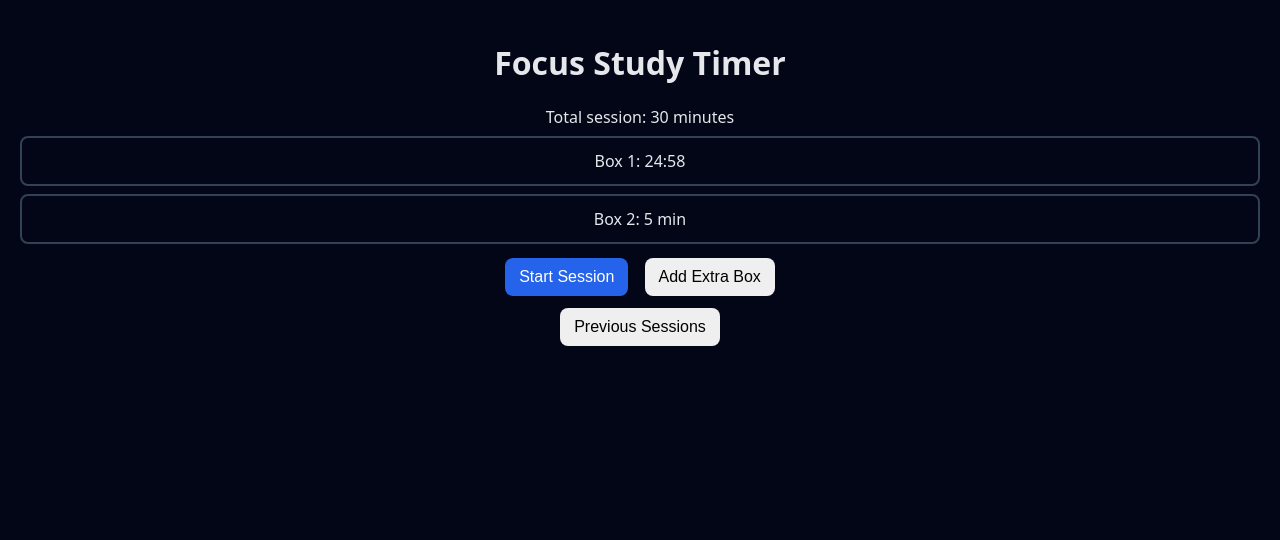
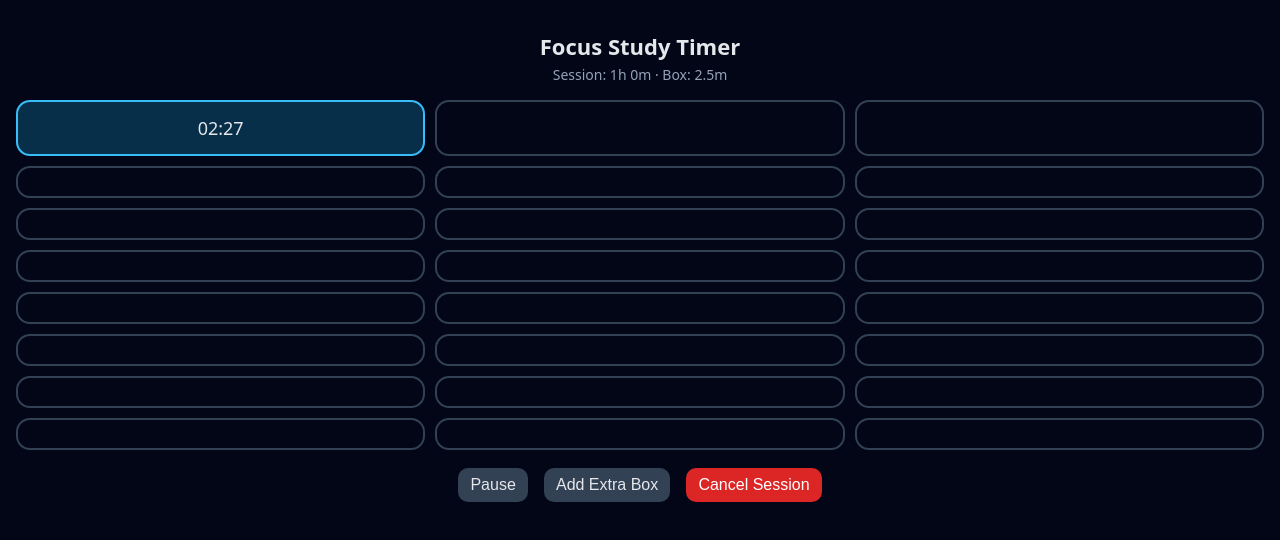
Before and after one commit to baljasem/Focus-Study-Timer, a plain HTML site: page index.html in a window 1280 px wide. Both pictures are taken after a click on the button "Start Session". Drawn offline with Linux system fonts and the light colour scheme.

Commit message:
Update index.html

```diff
--- a/index.html
+++ b/index.html
@@ -1,229 +1,260 @@
 <!DOCTYPE html>
 <html lang="en">
 <head>
-  <meta charset="UTF-8" />
+<meta charset="UTF-8">
+<meta name="viewport" content="width=device-width, initial-scale=1.0">
 <title>Focus Study Timer</title>
-  <meta name="viewport" content="width=device-width, initial-scale=1" />
 
-  <link rel="manifest" href="./manifest.json">
+<link rel="manifest" href="manifest.json">
 <meta name="theme-color" content="#020617">
+<link rel="icon" href="icon-192.png" sizes="192x192">
+<link rel="apple-touch-icon" href="icon-192.png">
 
 <style>
-    body {
-      font-family: system-ui, sans-serif;
-      background: #020617;
-      color: #e5e7eb;
-      margin: 0;
-      padding: 20px;
-      text-align: center;
+body{
+  margin:0;padding:16px;font-family:system-ui,sans-serif;
+  background:#020617;color:#e5e7eb;text-align:center;
 }
-    button {
-      margin: 6px;
-      padding: 10px 14px;
-      font-size: 16px;
-      border-radius: 8px;
-      border: none;
-      cursor: pointer;
+h1{font-size:22px;margin-bottom:4px}
+#sessionInfo{font-size:14px;color:#94a3b8;margin-bottom:10px}
+
+label{display:block;margin-top:10px;font-size:14px;color:#cbd5f5}
+select,button{
+  padding:8px 12px;margin:6px;font-size:16px;
+  border-radius:10px;border:none;
 }
-    .primary { background: #2563eb; color: white; }
-    .danger { background: #dc2626; color: white; }
-    .success { background: #16a34a; color: white; }
-    .hidden { display: none; }
-    .box {
-      border: 2px solid #334155;
-      padding: 12px;
-      margin: 8px 0;
-      border-radius: 8px;
+.primary{background:#38bdf8;color:#020617}
+.secondary{background:#334155;color:#e5e7eb}
+.danger{background:#dc2626;color:white}
+.success{background:#22c55e;color:#020617}
+
+.grid{
+  display:grid;grid-template-columns:repeat(3,1fr);
+  gap:10px;margin-top:16px;
 }
+.box{
+  padding:14px;border-radius:14px;
+  border:2px solid #334155;font-size:18px;
+}
+.active{border-color:#38bdf8;background:#082f49}
+.done{border-color:#22c55e;background:#052e16}
+.breakBox{border-color:#e5e7eb;background:#f8fafc;color:#020617}
+.hidden{display:none}
+
+.controls{margin-top:12px}
+.history{text-align:left;margin-top:16px;font-size:14px}
 </style>
 </head>
 
 <body>
 
 <h1>Focus Study Timer</h1>
-<div id="sessionInfo"></div>
+<div id="sessionInfo" class="hidden"></div>
 
-<div id="boxes"></div>
+<!-- HOME -->
+<div id="home">
+  <label>Session duration</label>
+  <select id="hours"></select> :
+  <select id="minutes"></select>
 
-<div>
-  <button id="startBtn" class="primary">Start Session</button>
-  <button id="pauseBtn" class="primary hidden">Pause</button>
-  <button id="resumeBtn" class="primary hidden">Resume</button>
-  <button id="addBoxBtn">Add Extra Box</button>
+  <label>Box duration (minutes)</label>
+  <select id="boxDuration"></select>
+
+  <label>Break after session (minutes)</label>
+  <select id="breakDuration">
+    <option value="0">No break</option>
+  </select>
+
+  <br>
+  <button class="primary" onclick="startSession()">Start Session</button>
+  <button class="secondary" onclick="toggleHistory()">Previous Sessions</button>
 </div>
 
-<div>
-  <button id="cancelBtn" class="danger hidden">Cancel Session</button>
-  <button id="repeatBtn" class="success hidden">Repeat Session</button>
+<!-- SESSION -->
+<div id="session" class="hidden">
+  <div id="grid" class="grid"></div>
+
+  <div class="controls">
+    <button class="secondary" onclick="pauseSession()">Pause</button>
+    <button class="secondary" onclick="addExtraBox()">Add Extra Box</button>
+    <button class="danger" id="cancelBtn" onclick="cancelSession()">Cancel Session</button>
+    <button class="success hidden" id="repeatBtn" onclick="repeatSession()">Repeat Session</button>
+  </div>
 </div>
 
-<div>
-  <button id="historyToggle">Previous Sessions</button>
-</div>
-
-<div id="history" class="hidden"></div>
+<div id="history" class="history hidden"></div>
 
 <script>
-/* ---------------- STATE ---------------- */
-let boxes = JSON.parse(localStorage.getItem("boxes")) || [25, 5];
-let currentIndex = 0;
-let remaining = 0;
-let interval = null;
-let paused = false;
-let sessionStart = null;
+/* ---------- STATE ---------- */
+let boxes=[], currentIndex=0;
+let sessionStart=0, paused=false, pauseAt=0;
+let totalSessionSeconds=0, boxSeconds=0, breakSeconds=0;
+let inBreak=false;
 
-/* ---------------- INIT ---------------- */
-renderBoxes();
-renderSessionInfo();
+/* ---------- SELECTS ---------- */
+const hoursSel=document.getElementById("hours");
+const minutesSel=document.getElementById("minutes");
+const boxSel=document.getElementById("boxDuration");
+const breakSel=document.getElementById("breakDuration");
 
-/* ---------------- UI ---------------- */
-function renderBoxes() {
-  const c = document.getElementById("boxes");
-  c.innerHTML = "";
-  boxes.forEach((m, i) => {
-    const d = document.createElement("div");
-    d.className = "box";
-    d.id = "box-" + i;
-    d.textContent = `Box ${i+1}: ${m} min`;
-    c.appendChild(d);
+for(let i=1;i<=8;i++) hoursSel.innerHTML+=`<option>${i}</option>`;
+for(let i=0;i<=55;i+=5) minutesSel.innerHTML+=`<option>${i}</option>`;
+[2.5,5,10,15,20,25,30].forEach(v=>boxSel.innerHTML+=`<option>${v}</option>`);
+[5,10,15,20,25,30,45,60].forEach(v=>breakSel.innerHTML+=`<option value="${v}">${v}m</option>`);
+
+/* ---------- PERSIST SETTINGS ---------- */
+["hours","minutes","boxDuration","breakDuration"].forEach(id=>{
+  const el=document.getElementById(id);
+  const saved=localStorage.getItem(id);
+  if(saved) el.value=saved;
+  el.onchange=()=>localStorage.setItem(id,el.value);
 });
+
+/* ---------- SESSION ---------- */
+function startSession(){
+  document.getElementById("home").classList.add("hidden");
+  document.getElementById("session").classList.remove("hidden");
+
+  const totalMinutes=(+hoursSel.value*60)+(+minutesSel.value);
+  boxSeconds=+boxSel.value*60;
+  breakSeconds=+breakSel.value*60;
+  totalSessionSeconds=totalMinutes*60;
+
+  document.getElementById("sessionInfo").textContent=
+    `Session: ${hoursSel.value}h ${minutesSel.value}m · Box: ${boxSel.value}m`;
+  document.getElementById("sessionInfo").classList.remove("hidden");
+
+  const grid=document.getElementById("grid");
+  grid.innerHTML=""; boxes=[]; currentIndex=0;
+  const count=Math.floor(totalSessionSeconds/boxSeconds);
+
+  for(let i=0;i<count;i++){
+    const d=document.createElement("div");
+    d.className="box";
+    grid.appendChild(d);
+    boxes.push({el:d,remaining:boxSeconds});
   }
 
-function renderSessionInfo() {
-  const total = boxes.reduce((a,b)=>a+b,0);
-  document.getElementById("sessionInfo").textContent =
-    `Total session: ${total} minutes`;
+  sessionStart=Date.now();
+  paused=false;
+  inBreak=false;
+  loop();
 }
 
-/* ---------------- TIMER ---------------- */
-function startSession() {
-  sessionStart = Date.now();
-  currentIndex = 0;
-  startBox();
-  toggleControls(true);
+function loop(){
+  if(paused) return;
+
+  if(currentIndex < boxes.length){
+    const b=boxes[currentIndex];
+    b.el.className="box active";
+    b.remaining--;
+
+    b.el.textContent=format(b.remaining);
+
+    if(b.remaining<=0){
+      b.el.className="box done";
+      tripleBell();
+      currentIndex++;
+    }
+  }else if(!inBreak){
+    inBreak=true;
+    tripleBell();
+    showRepeat();
+    if(breakSeconds>0) startBreak();
+    saveSession(true);
+    return;
   }
 
-function startBox() {
-  if (currentIndex >= boxes.length) {
-    finishSession();
-    return;
-  }
-  remaining = boxes[currentIndex] * 60;
-  updateBoxUI();
-  tick();
+  setTimeout(loop,1000);
 }
 
-function tick() {
-  interval = setInterval(() => {
-    if (paused) return;
-    remaining--;
-    updateBoxUI();
-    if (remaining <= 0) {
-      bell();
-      clearInterval(interval);
-      currentIndex++;
-      startBox();
-    }
-  }, 1000);
+function pauseSession(){
+  paused=!paused;
+  if(!paused) loop();
 }
 
-function updateBoxUI() {
-  boxes.forEach((_, i) => {
-    const el = document.getElementById("box-" + i);
-    if (!el) return;
-    if (i === currentIndex) {
-      el.textContent =
-        `Box ${i+1}: ${format(remaining)}`;
-    }
-  });
+function addExtraBox(){
+  const d=document.createElement("div");
+  d.className="box";
+  document.getElementById("grid").appendChild(d);
+  boxes.push({el:d,remaining:boxSeconds});
 }
 
-function pauseSession() {
-  paused = true;
-  document.getElementById("pauseBtn").classList.add("hidden");
-  document.getElementById("resumeBtn").classList.remove("hidden");
-}
-
-function resumeSession() {
-  paused = false;
-  document.getElementById("pauseBtn").classList.remove("hidden");
-  document.getElementById("resumeBtn").classList.add("hidden");
-}
-
-/* ---------------- FINISH ---------------- */
-function finishSession() {
-  bell();
-  saveSession(true);
-  document.getElementById("repeatBtn").classList.remove("hidden");
-  document.getElementById("cancelBtn").classList.add("hidden");
-}
-
-function cancelSession() {
+function cancelSession(){
   saveSession(false);
   location.reload();
 }
 
-function repeatSession() {
+function repeatSession(){
   location.reload();
 }
 
-/* ---------------- HISTORY ---------------- */
-function saveSession(completed) {
-  const log = JSON.parse(localStorage.getItem("sessions") || "[]");
-  log.unshift({
-    date: new Date().toLocaleDateString(),
-    completed,
-    duration: boxes.reduce((a,b)=>a+b,0)
-  });
-  localStorage.setItem("sessions", JSON.stringify(log));
+/* ---------- BREAK ---------- */
+function startBreak(){
+  const grid=document.getElementById("grid");
+  const d=document.createElement("div");
+  d.className="box breakBox active";
+  grid.appendChild(d);
+
+  let left=breakSeconds;
+  function br(){
+    d.textContent=format(left--);
+    if(left<0) return;
+    setTimeout(br,1000);
+  }
+  br();
 }
 
-function toggleHistory() {
-  const h = document.getElementById("history");
+function showRepeat(){
+  document.getElementById("cancelBtn").classList.add("hidden");
+  document.getElementById("repeatBtn").classList.remove("hidden");
+}
+
+/* ---------- HISTORY ---------- */
+function saveSession(completed){
+  const log=JSON.parse(localStorage.getItem("sessions")||"[]");
+  log.unshift({
+    date:new Date().toLocaleString(),
+    completed
+  });
+  localStorage.setItem("sessions",JSON.stringify(log));
+}
+
+function toggleHistory(){
+  const h=document.getElementById("history");
   h.classList.toggle("hidden");
-  if (!h.classList.contains("hidden")) {
-    renderHistory();
+  if(!h.classList.contains("hidden")){
+    const log=JSON.parse(localStorage.getItem("sessions")||"[]");
+    h.innerHTML="<b>Previous Sessions</b><br><br>";
+    log.forEach(s=>{
+      h.innerHTML+=`${s.date} → ${s.completed?"✅":"❌"}<br>`;
+    });
   }
 }
 
-function renderHistory() {
-  const h = document.getElementById("history");
-  const log = JSON.parse(localStorage.getItem("sessions") || "[]");
-  h.innerHTML = "<h3>Sessions</h3>";
-  log.forEach(s => {
-    h.innerHTML += `${s.date} — ${s.duration} min — ${s.completed ? "✔" : "✖"}<br>`;
-  });
+/* ---------- UTILS ---------- */
+function format(t){
+  t=Math.max(0,t);
+  return `${String(Math.floor(t/60)).padStart(2,"0")}:${String(t%60).padStart(2,"0")}`;
 }
 
-/* ---------------- UTIL ---------------- */
-function format(sec) {
-  const m = Math.floor(sec/60);
-  const s = sec % 60;
-  return `${String(m).padStart(2,"0")}:${String(s).padStart(2,"0")}`;
+function tripleBell(){
+  for(let i=0;i<3;i++){
+    setTimeout(()=>{
+      const ctx=new AudioContext();
+      const o=ctx.createOscillator();
+      o.frequency.value=700;
+      o.connect(ctx.destination);
+      o.start();
+      o.stop(ctx.currentTime+0.15);
+    },i*300);
+  }
 }
 
-function bell() {
-  const ctx = new AudioContext();
-  const o = ctx.createOscillator();
-  o.frequency.value = 800;
-  o.connect(ctx.destination);
-  o.start();
-  o.stop(ctx.currentTime + 0.2);
+/* ---------- SW ---------- */
+if('serviceWorker' in navigator){
+  navigator.serviceWorker.register('sw.js');
 }
-
-/* ---------------- EVENTS ---------------- */
-startBtn.onclick = startSession;
-pauseBtn.onclick = pauseSession;
-resumeBtn.onclick = resumeSession;
-cancelBtn.onclick = cancelSession;
-repeatBtn.onclick = repeatSession;
-addBoxBtn.onclick = () => {
-  boxes.push(5);
-  localStorage.setItem("boxes", JSON.stringify(boxes));
-  renderBoxes();
-  renderSessionInfo();
-};
-historyToggle.onclick = toggleHistory;
 </script>
 
 </body>
```
Lines whose indentation alone changed are shown as unchanged.
